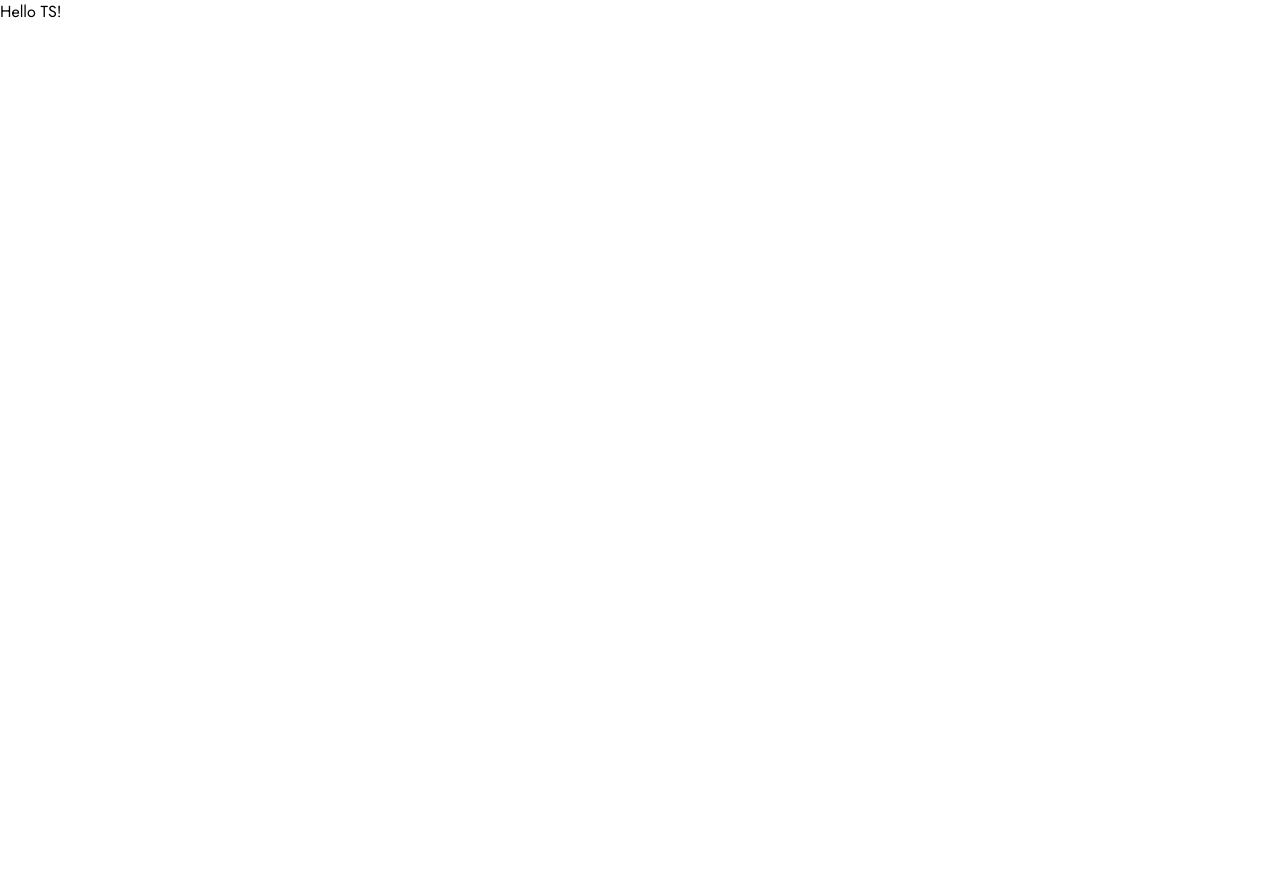
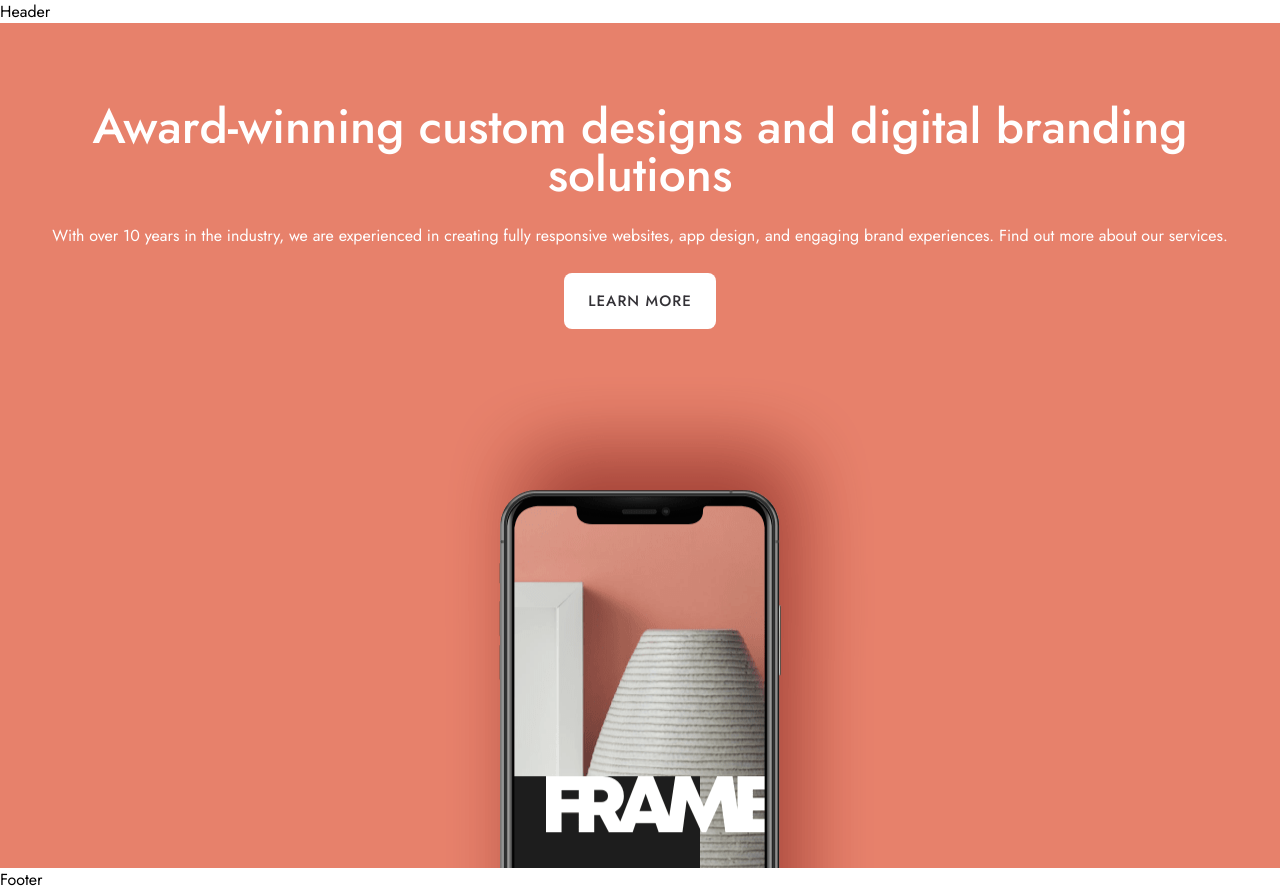
Before and after one commit to koniuszko/designo-ts, a Next.js app: page / in a window 1280 px wide. Before the commit the page ends 800 px from the top, so only its background shows below. Built offline with nearby package versions, Linux system fonts and the light colour scheme.

Commit message:
hero section

```diff
--- a/package.json
+++ b/package.json
@@ -9,6 +9,7 @@
     "lint": "next lint"
   },
   "dependencies": {
+    "@iconscout/react-unicons": "^2.0.2",
     "@types/node": "18.15.11",
     "@types/react": "18.0.33",
     "@types/react-dom": "18.0.11",
--- /dev/null
+++ b/src/components/footer/Footer.tsx
@@ -0,0 +1,15 @@
+import styled from 'styled-components'
+
+export const FooterWrapper = styled.footer`
+
+`
+
+const Footer = () => {
+    return (
+        <FooterWrapper>
+            Footer
+        </FooterWrapper>
+    )
+}
+
+export default Footer;
--- a/src/components/header/Header.tsx
+++ b/src/components/header/Header.tsx
@@ -0,0 +1,15 @@
+import styled from 'styled-components'
+
+export const HeaderWrapper = styled.header`
+
+`
+
+const Header = () => {
+    return (
+        <HeaderWrapper>
+            Header
+        </HeaderWrapper>
+    )
+}
+
+export default Header;
--- /dev/null
+++ b/src/components/home/Hero.tsx
@@ -0,0 +1,53 @@
+import styled from 'styled-components'
+import {WhiteButton, WhiteH1, WhiteParagraph} from "@/style/global";
+import Image from "next/image";
+import Link from "next/link";
+
+export const HeroSection = styled.section`
+  background-color: #E7816B;
+  width: 100%;
+  height: 845px;
+  overflow: hidden;
+  position: relative;
+  padding: 80px 24px 0;
+
+  .hero-description {
+    margin: 24px 0;
+  }
+
+  .hero-button {
+    position: absolute;
+    left: 50%;
+    transform: translate(-50%);
+    z-index: 1;
+  }
+
+  .hero-image {
+    position: absolute;
+    left: 50%;
+    bottom: 0;
+    transform: translate(-50%, 40%);
+  }
+`
+
+const Hero = () => {
+    return (
+        <HeroSection>
+            <WhiteH1 className="hero-title">
+                Award-winning custom designs and digital branding solutions
+            </WhiteH1>
+            <WhiteParagraph className="hero-description">
+                With over 10 years in the industry, we are experienced in creating fully responsive websites, app
+                design, and engaging brand experiences. Find out more about our services.
+            </WhiteParagraph>
+            <Link href={'/about'} className='hero-button'>
+                <WhiteButton>
+                    learn more
+                </WhiteButton>
+            </Link>
+            <Image className="hero-image" src={'/assets/home/desktop/image-hero-phone.png'} alt={'phone-image'}
+                   width="624" height="913"/>
+        </HeroSection>
+    )
+}
+export default Hero;
--- /dev/null
+++ b/src/interfaces/app_interfaces.ts
@@ -0,0 +1,3 @@
+export interface LayoutProps {
+    children: JSX.Element
+}
--- /dev/null
+++ b/src/layouts/MainLayout.tsx
@@ -0,0 +1,15 @@
+import Header from "@/components/header/Header";
+import Footer from "@/components/footer/Footer";
+import {LayoutProps} from "@/interfaces/app_interfaces";
+
+const MainLayout = ({children}: LayoutProps) => {
+    return (
+        <>
+            <Header/>
+            {children}
+            <Footer/>
+        </>
+    )
+}
+
+export default MainLayout;
--- a/src/pages/index.tsx
+++ b/src/pages/index.tsx
@@ -1,6 +1,8 @@
 import Head from 'next/head'
 import React from "react";
 import {ColorButton, GlobalStyle, H1, H2, H3, Paragraph, WhiteButton} from "@/style/global";
+import MainLayout from "@/layouts/MainLayout";
+import Hero from "@/components/home/Hero";
 
 export default function Home() {
     return (
@@ -15,13 +17,9 @@ export default function Home() {
                       rel="stylesheet"/>
             </Head>
             <GlobalStyle/>
-            <main>
-                <div>
-                    <div>
-                        Hello TS!
-                    </div>
-                </div>
-            </main>
+            <MainLayout>
+                <Hero/>
+            </MainLayout>
         </>
     )
 }
--- a/src/style/global.ts
+++ b/src/style/global.ts
@@ -1,6 +1,6 @@
-import styled, {createGlobalStyle, DefaultTheme, GlobalStyleComponent, StyledComponent} from "styled-components";
+import styled, {createGlobalStyle} from "styled-components";
 
-export const GlobalStyle: GlobalStyleComponent<{}, DefaultTheme> = createGlobalStyle`
+export const GlobalStyle = createGlobalStyle`
   * {
     margin: 0;
     padding: 0;
@@ -14,16 +14,25 @@ export const GlobalStyle: GlobalStyleComponent<{}, DefaultTheme> = createGlobalS
   }
 `
 
-export const H1 = styled.h1`
-  font-size: 48px;
-  line-height: 48px;
+const H1 = styled.h1`
+  font-size: 32px;
+  line-height: 36px;
   font-weight: 500;
+  text-align: center;
+  @media (min-width: 768px) {
+    font-size: 48px;
+    line-height: 48px;
+  }
+`
+export const WhiteH1 = styled(H1)`
+  color: #FFF;
 `
 export const H2 = styled.h2`
   font-size: 40px;
   line-height: 48px;
   font-weight: 500;
   letter-spacing: 2px;
+  text-align: center;
 `
 
 export const H3 = styled.h3`
@@ -31,12 +40,18 @@ export const H3 = styled.h3`
   line-height: 26px;
   font-weight: 500;
   letter-spacing: 5px;
+  text-align: center;
 `
 
 export const Paragraph = styled.p`
   font-size: 16px;
   line-height: 26px;
   font-weight: 400;
+  text-align: center;
+`
+
+export const WhiteParagraph = styled(Paragraph)`
+  color: #FFF;
 `
 
 const Button = styled.button`
```
Also changed, not shown: src/layouts/MainLayout.ts (deleted), 1 other file (tests, documents, lock files or other folders).
